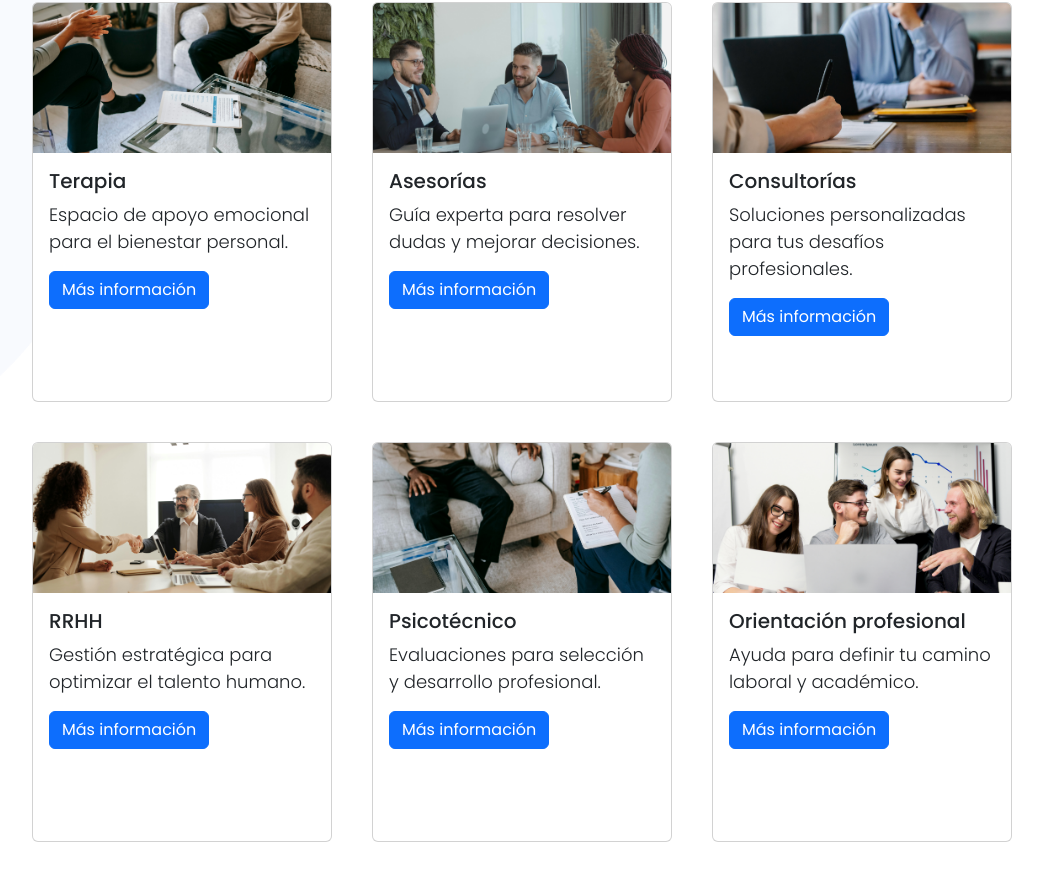
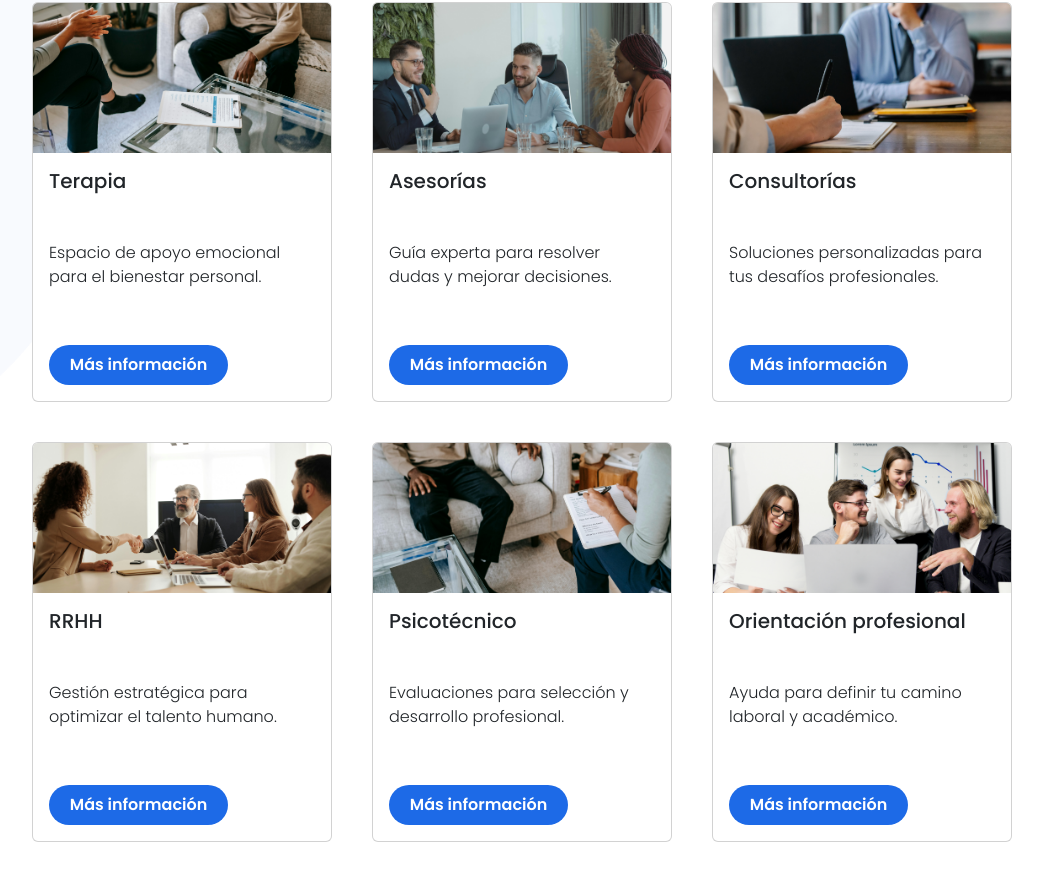
Before and after one commit to TomasSorgetti/profileup, a React (Vite) app: page / in a window 1280 px wide. Shown: the part 2104-2985 px from the top of the page, without its empty margins (164-1207 px from the left). Built offline with nearby package versions, Linux system fonts and the light colour scheme.

Commit message:
refactor: Se cambió el estilo del button de la card

```diff
--- a/src/components/features/serviceCard/Servicecard.jsx
+++ b/src/components/features/serviceCard/Servicecard.jsx
@@ -1,29 +1,29 @@
 // Crucial
-import React from 'react'
+import React from "react";
 
 // Bootstrap elements
-import Button from 'react-bootstrap/Button';
-import Card from 'react-bootstrap/Card';
+import Button from "react-bootstrap/Button";
+import Card from "react-bootstrap/Card";
 
 // Navigation library
-import { Link,NavLink } from "react-router-dom"
+import { Link, NavLink } from "react-router-dom";
 
 // Servicecard CSS
-import styles from './Servicecard.module.css'
+import styles from "./Servicecard.module.css";
 
-const Servicecard = ({title, description, src, link}) => {
+const Servicecard = ({ title, description, src, link }) => {
   return (
-    <Card style={{ width: '18rem' }} className={styles.card}>
-        <img src={src} alt="" className='card-img-top'/>
-      <Card.Body>
+    <Card style={{ width: "18rem" }} className={styles.card}>
+      <img src={src} alt="" className="card-img-top" />
+      <Card.Body className="d-flex flex-column justify-content-between align-items-start">
         <Card.Title>{title}</Card.Title>
-        <Card.Text>
-          {description}
-        </Card.Text>
-        <Link className='btn btn-primary' to={link}>Más información</Link>
+        <Card.Text>{description}</Card.Text>
+        <Link to={link}>
+          Más información
+        </Link>
       </Card.Body>
     </Card>
-  )
-}
+  );
+};
 
-export default Servicecard
+export default Servicecard;
--- a/src/components/features/serviceCard/Servicecard.module.css
+++ b/src/components/features/serviceCard/Servicecard.module.css
@@ -8,3 +8,14 @@
   max-height: 150px;
   object-fit: cover;
 }
+.card p {
+  font-size: 1rem;
+}
+.card a {
+  background-color: var(--neon-blue);
+  border-radius: 100px;
+  color: var(--white);
+  padding: 0.5rem 1.3rem;
+  text-decoration: none;
+  font-weight: 700;
+}
```
Lines whose indentation alone changed are shown as unchanged.
